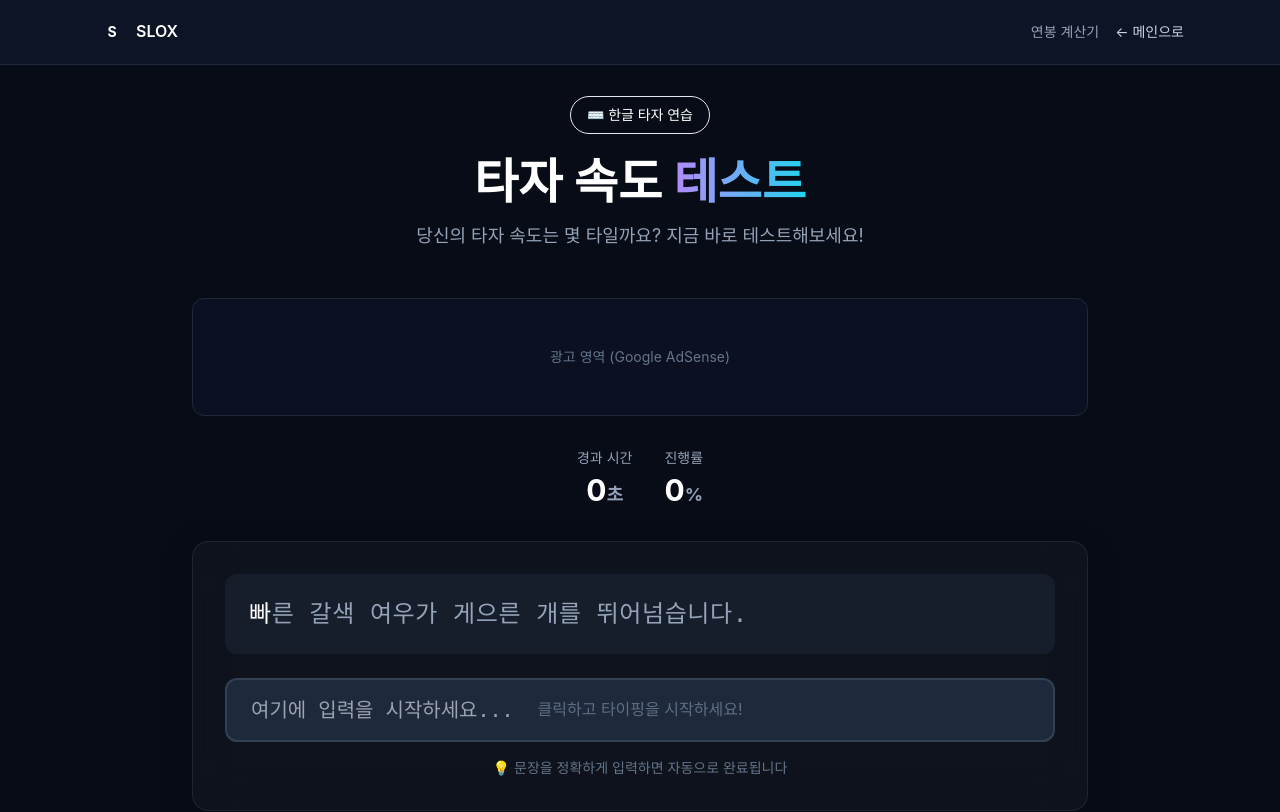
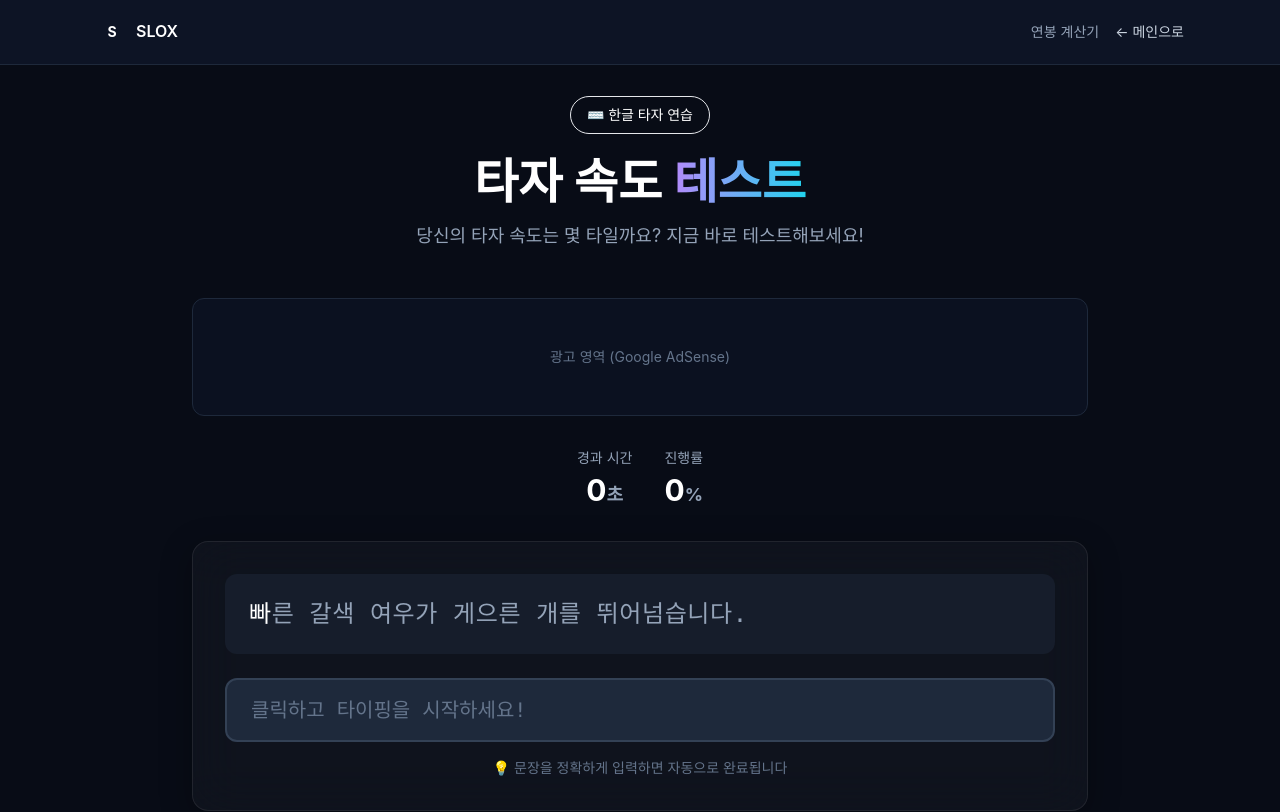
Before and after one commit to roboris-namu/slox-landing, a Next.js app: page /typing in a window 1280 px wide. Shown: the top 812 px of the page. Built offline with nearby package versions, Linux system fonts and the light colour scheme.

Commit message:
타자 테스트 입력창 안내 문구 중복 제거

```diff
--- a/src/app/typing/page.tsx
+++ b/src/app/typing/page.tsx
@@ -302,16 +302,11 @@ export default function TypingTest() {
                     type="text"
                     value={input}
                     onChange={handleInput}
-                    placeholder={isStarted ? "" : "여기에 입력을 시작하세요..."}
-                    className="w-full px-6 py-4 bg-dark-800 border-2 border-dark-700 rounded-xl text-white text-xl font-mono focus:outline-none focus:border-accent-purple transition-colors"
+                    placeholder={isStarted ? "" : "클릭하고 타이핑을 시작하세요!"}
+                    className="w-full px-6 py-4 bg-dark-800 border-2 border-dark-700 rounded-xl text-white text-xl font-mono focus:outline-none focus:border-accent-purple transition-colors placeholder:text-dark-500"
                     autoFocus
                     disabled={isFinished}
                   />
-                  {!isStarted && (
-                    <div className="absolute inset-0 flex items-center justify-center pointer-events-none">
-                      <span className="text-dark-500 animate-pulse">클릭하고 타이핑을 시작하세요!</span>
-                    </div>
-                  )}
                 </div>
 
                 {/* 힌트 */}
```
